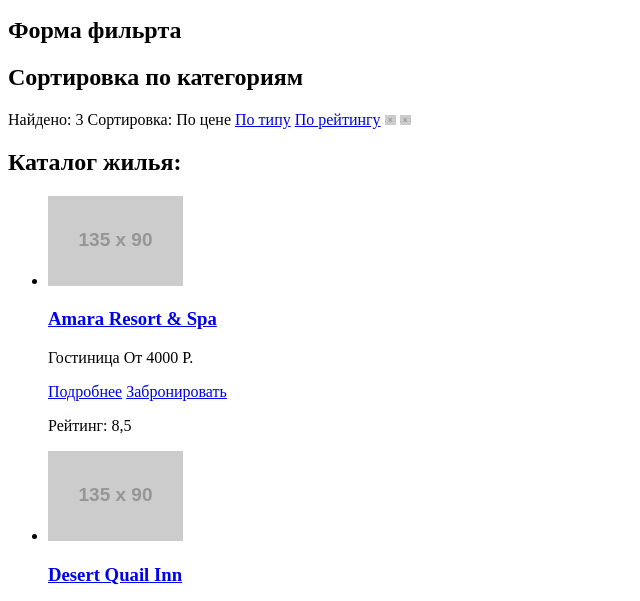
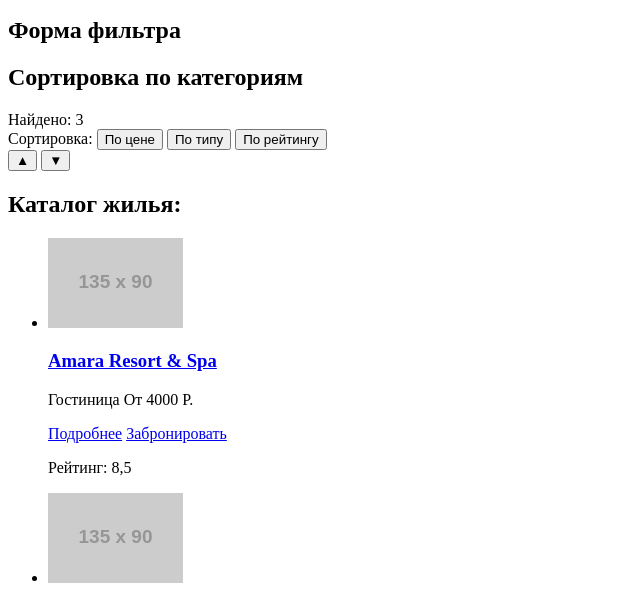
Before and after one commit to rrrita123/486753-sedona-27, a plain HTML site: page catalog.html in a window 1280 px wide. Shown: the part 174-775 px from the top of the page, without its empty margins (0-640 px from the left). Drawn offline with Linux system fonts and the light colour scheme; placeholder pictures from the web are drawn by us.

Commit message:
Правки по дополнению разметки catalog

```diff
--- a/catalog.html
+++ b/catalog.html
@@ -22,19 +22,23 @@
 
       <main>
         <section class="filter">
-          <h2 class="visually-hidden">Форма фильрта</h2>
-          <!--Форма фильрта-->
+          <h2 class="visually-hidden">Форма фильтра</h2>
+          <!--Форма фильтра-->
         </section>
 
         <section class="sorting">
           <h2 class="visually-hidden">Сортировка по категориям</h2>
-          <span class="sorting-total">Найдено: 3</span>
-          <span class="sorting-title">Сортировка:</span>
-          <span class="sorting-active">По цене</span>
-          <span class="sorting-peace"><a href="#">По типу</a></span>
-          <span class="sorting-peace"><a href="#">По рейтингу</a></span>
-          <span class="sorting-icon-up"><img src="https://via.placeholder.com/11x10" width="11" height="10" alt="Иконка наверх"></span>
-          <span class="sorting-icon-down"><img src="https://via.placeholder.com/11x10" width="11" height="10" alt="Иконка вниз"></span>
+          <div class="sorting-total">Найдено: 3</div>
+          <div class="sorting-type">
+            <span class="sorting-title">Сортировка:</span>
+            <button type="button" class="sorting-active">По цене</button>
+            <button type="button">По типу</button>
+            <button type="button">По рейтингу</button>
+          </div>
+          <div class="sorting-icon">
+            <button type="button">▲</button>
+            <button type="button" class="sorting-active">▼</button>
+          </div>
         </section>
 
         <section class="catalog">
```
